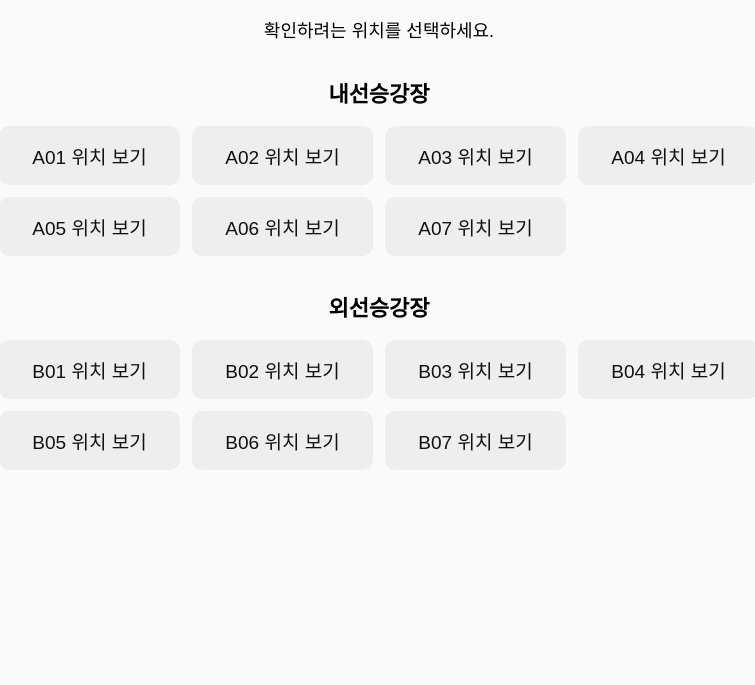
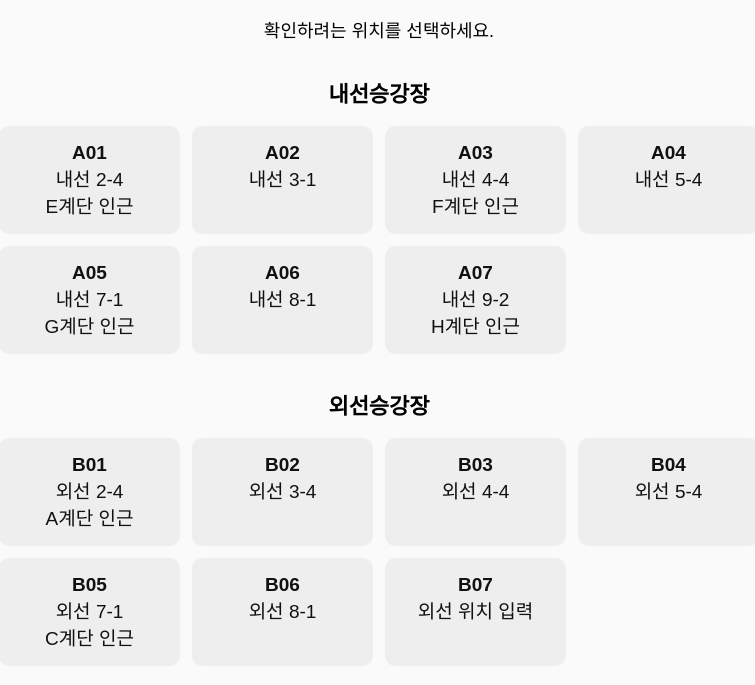
Before and after one commit to Silverpineknight/seolleung-panorama, a plain HTML site: page index.html in a window 1280 px wide. Shown: the part 73-758 px from the top of the page, without its empty margins (261-1016 px from the left). Drawn offline with Linux system fonts and the light colour scheme.

Commit message:
Update index.html

```diff
--- a/index.html
+++ b/index.html
@@ -15,18 +15,92 @@ a{display:block;padding:16px 10px;background:#eee;color:#111;text-decoration:non
 <h1>선릉역 승강장 위치 확인</h1>
 <p>확인하려는 위치를 선택하세요.</p>
 <h2>내선승강장</h2>
+
 <div class="grid">
-<a href="A01.html">A01 위치 보기</a><a href="A02.html">A02 위치 보기</a>
-<a href="A03.html">A03 위치 보기</a><a href="A04.html">A04 위치 보기</a>
-<a href="A05.html">A05 위치 보기</a><a href="A06.html">A06 위치 보기</a>
-<a href="A07.html">A07 위치 보기</a>
+
+<a href="A01.html">
+  <strong>A01</strong><br>
+  내선 2-4<br>
+  E계단 인근
+</a>
+
+<a href="A02.html">
+  <strong>A02</strong><br>
+  내선 3-1
+</a>
+
+<a href="A03.html">
+  <strong>A03</strong><br>
+  내선 4-4<br>
+  F계단 인근
+</a>
+
+<a href="A04.html">
+  <strong>A04</strong><br>
+  내선 5-4
+</a>
+
+<a href="A05.html">
+  <strong>A05</strong><br>
+  내선 7-1<br>
+  G계단 인근
+</a>
+
+<a href="A06.html">
+  <strong>A06</strong><br>
+  내선 8-1
+</a>
+
+<a href="A07.html">
+  <strong>A07</strong><br>
+  내선 9-2<br>
+  H계단 인근
+</a>
+
 </div>
+
+
 <h2>외선승강장</h2>
+
 <div class="grid">
-<a href="B01.html">B01 위치 보기</a><a href="B02.html">B02 위치 보기</a>
-<a href="B03.html">B03 위치 보기</a><a href="B04.html">B04 위치 보기</a>
-<a href="B05.html">B05 위치 보기</a><a href="B06.html">B06 위치 보기</a>
-<a href="B07.html">B07 위치 보기</a>
+
+<a href="B01.html">
+  <strong>B01</strong><br>
+  외선 2-4<br>
+  A계단 인근
+</a>
+
+<a href="B02.html">
+  <strong>B02</strong><br>
+  외선 3-4
+</a>
+
+<a href="B03.html">
+  <strong>B03</strong><br>
+  외선 4-4
+</a>
+
+<a href="B04.html">
+  <strong>B04</strong><br>
+  외선 5-4
+</a>
+
+<a href="B05.html">
+  <strong>B05</strong><br>
+  외선 7-1<br>
+  C계단 인근
+</a>
+
+<a href="B06.html">
+  <strong>B06</strong><br>
+  외선 8-1
+</a>
+
+<a href="B07.html">
+  <strong>B07</strong><br>
+  외선 위치 입력
+</a>
+
 </div>
 </body>
 </html>
```
